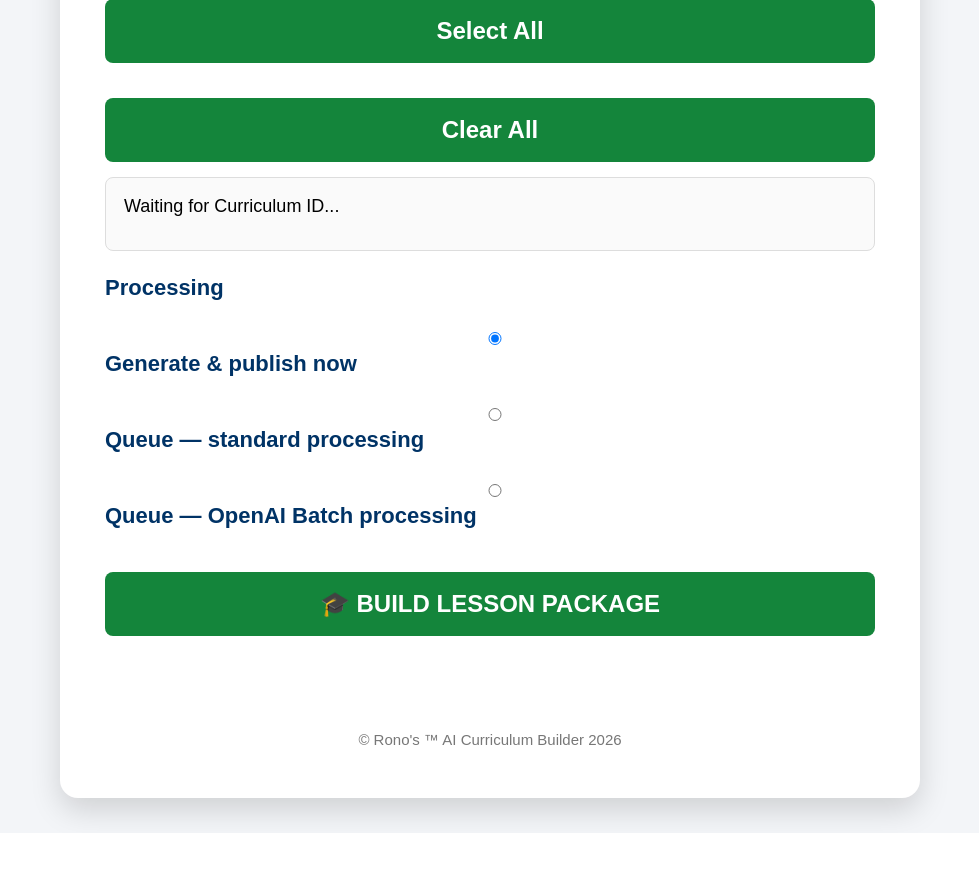
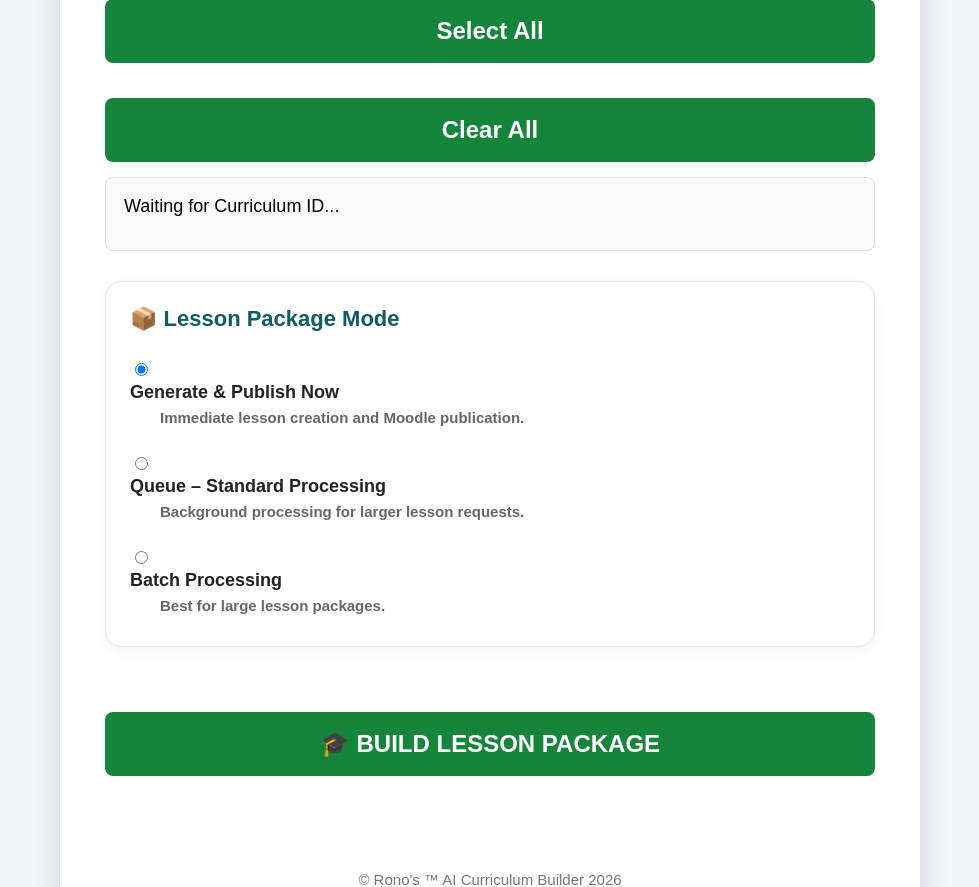
Before and after one commit to rono711/AI-Curriculum-Builder, a Python web app: template build-app/templates/index.html in a window 1280 px wide. Shown: the part 1212-2099 px from the top of the page, without its empty margins (150-1129 px from the left). Before the commit the page ends 2045 px from the top, so only its background shows below. Run offline with Jinja, Linux system fonts and the light colour scheme; the template is opened without the code that fills it, so the values that code supplies are empty.

Commit message:
Redesign lesson package mode selector

```diff
--- a/build-app/static/curriculum_studio.css
+++ b/build-app/static/curriculum_studio.css
@@ -672,3 +672,89 @@
     font-size:16px;
 
 }        }
+
+
+
+/* =====================================================
+   Lesson Package Mode
+===================================================== */
+
+.mode-card{
+
+    margin:30px 0;
+
+    padding:24px;
+
+    background:#ffffff;
+
+    border:1px solid #e5e7eb;
+
+    border-radius:16px;
+
+    box-shadow:0 4px 12px rgba(0,0,0,.05);
+
+}
+
+.mode-title{
+
+    font-size:22px;
+
+    font-weight:700;
+
+    color:#0F5B66;
+
+    margin-bottom:18px;
+
+}
+
+.mode-option{
+
+    margin-bottom:18px;
+
+}
+
+.mode-option:last-child{
+
+    margin-bottom:0;
+
+}
+
+.mode-option label{
+
+    display:block;
+
+    cursor:pointer;
+
+}
+
+.mode-option input{
+
+    width:auto;
+
+    margin-right:10px;
+
+}
+
+.mode-option strong{
+
+    display:block;
+
+    font-size:18px;
+
+    color:#222;
+
+}
+
+.mode-option span{
+
+    display:block;
+
+    margin-left:30px;
+
+    margin-top:6px;
+
+    font-size:15px;
+
+    color:#666;
+
+}
--- a/build-app/templates/index.html
+++ b/build-app/templates/index.html
@@ -304,38 +304,77 @@
 
             </div>
 
-                        <div class="form-group">
-                <label>
-                    Processing
-                </label>
+
+<div class="mode-card">
+
+    <div class="mode-title">
+
+        📦 Lesson Package Mode
+
+    </div>
+
+    <div class="mode-option">
 
         <label>
+
             <input
                 type="radio"
                 name="processing_mode"
                 value="IMMEDIATE"
                 checked>
-                    Generate &amp; publish now
+
+            <strong>Generate &amp; Publish Now</strong>
+
+            <span>
+                Immediate lesson creation and Moodle publication.
+            </span>
+
         </label>
 
+    </div>
+
+    <div class="mode-option">
+
         <label>
+
             <input
                 type="radio"
                 name="processing_mode"
                 value="QUEUE_STANDARD">
-                    Queue — standard processing
+
+            <strong>Queue – Standard Processing</strong>
+
+            <span>
+                Background processing for larger lesson requests.
+            </span>
+
         </label>
 
+    </div>
+
+    <div class="mode-option">
+
         <label>
+
             <input
                 type="radio"
                 name="processing_mode"
                 value="QUEUE_BATCH">
-                    Queue — OpenAI Batch processing
+
+            <strong>Batch Processing</strong>
+
+            <span>
+                Best for large lesson packages.
+            </span>
+
         </label>
+
+    </div>
+
 </div>
 
 <button
+
                     type="submit"
                     id="buildButton">
 
```
Lines whose indentation alone changed are shown as unchanged.
